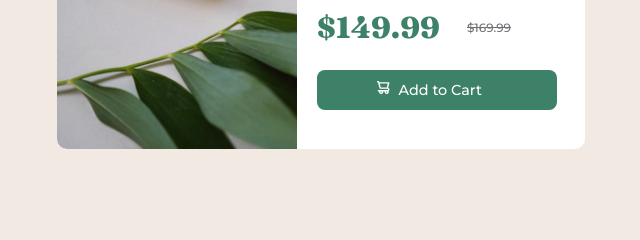
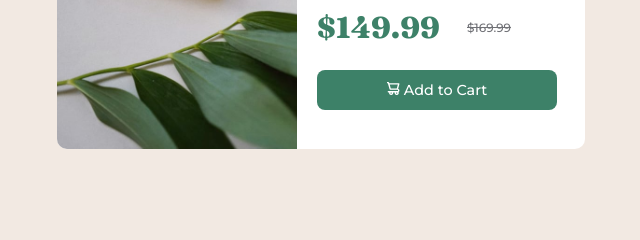
Before and after one commit to Toxgem/FrontEndMentor, a plain HTML site: page product-preview-card-component-main/index.html in a window 1280 px wide. Shown: the part 421-661 px from the top of the page, 319-959 px from the left. Drawn offline with Linux system fonts and the light colour scheme.

Commit message:
changes2

```diff
--- a/product-preview-card-component-main/index.html
+++ b/product-preview-card-component-main/index.html
@@ -39,14 +39,9 @@
         </p>
             </div>
       <button class="button bota" value="Add to Cart">
-
-              <span class="bota">
-            <img src="./images/icon-cart.svg" alt="add to cart image">
-            <p>Add to Cart</p>
-              </span>
-
-
-             </button>
+         <img src="./images/icon-cart.svg" alt="add to cart image">
+            Add to Cart
+          </button>
     </div>
 
 
--- a/product-preview-card-component-main/styles.css
+++ b/product-preview-card-component-main/styles.css
@@ -106,10 +106,7 @@ main{
   padding-right: 80px;
   width: 300px;
 }
-.button .bota {
-    display: grid;
-    grid-template-columns: repeat(5,1fr);
-  }
+
   .button  img {
 
     height: 1.1rem;
@@ -117,7 +114,7 @@ main{
   }
 
 
-  .button  p {
+  .button   {
     min-width: 100px;
     font-size: 1.2em;
     color: var(--white);
@@ -195,6 +192,6 @@ a:hover{
 
         padding-left: 60px;
         padding-right: 60px;
-     }
 
 }
+ }
```
